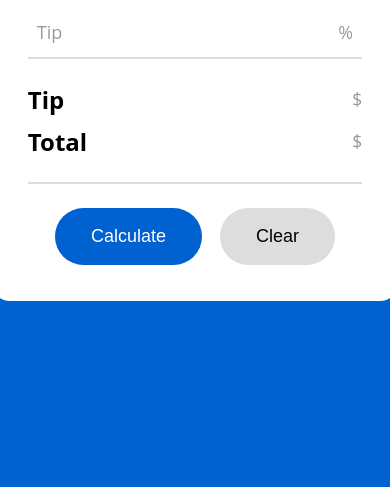
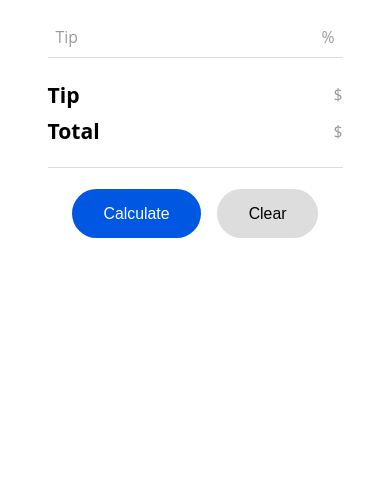
Before and after one commit to designcode06/tip-calculator, a plain HTML site: page index.html in a window 390 px wide. Shown: the part 357-844 px from the top of the page. Drawn offline with Linux system fonts and the light colour scheme.

Commit message:
Made Project Responsive

```diff
--- a/style.css
+++ b/style.css
@@ -1,5 +1,5 @@
 :root {
-  --primary-color: rgba(0, 97, 209, 1);
+  --primary-color: #0057e2;
   --neutral-color-medium: #999;
   --neutral-color-light: #ddd;
   --neutral-color-white: #fff;
@@ -22,6 +22,7 @@ body {
   display: flex;
   align-items: center;
   justify-content: center;
+  padding: 1.8rem;
   background-color: var(--primary-color);
 }
 
@@ -34,6 +35,7 @@ body {
   align-items: center;
   justify-content: center;
   gap: 2.4rem;
+  max-width: 50rem;
 }
 
 .heading-primary {
@@ -44,12 +46,11 @@ body {
 
 .heading-secondary {
   font-size: 2.4rem;
-  /* color: var(--primary-color); */
 }
 
 .hr {
   width: 100%;
-  border-bottom: 2px solid var(--neutral-color-light);
+  border-bottom: 0.2rem solid var(--neutral-color-light);
 }
 
 /* ****************************** */
@@ -63,7 +64,7 @@ body {
 .input-container {
   display: flex;
   gap: 1.8rem;
-  border-bottom: 2px solid var(--neutral-color-light);
+  border-bottom: 0.2rem solid var(--neutral-color-light);
   padding: 0.9rem;
 }
 
@@ -75,7 +76,7 @@ body {
 .input {
   border: none;
   outline: none;
-  max-width: 24rem;
+  width: 100%;
 }
 
 .input,
@@ -132,3 +133,22 @@ body {
   align-items: center;
   gap: 0.9rem;
 }
+
+/* ****************************** */
+/* Media Quries */
+/* ****************************** */
+@media (max-width: 25em) {
+  html {
+    font-size: 55%;
+  }
+
+  body {
+    background-color: var(--neutral-color-white);
+  }
+}
+
+@media (max-width: 20em) {
+  html {
+    font-size: 50%;
+  }
+}
```
